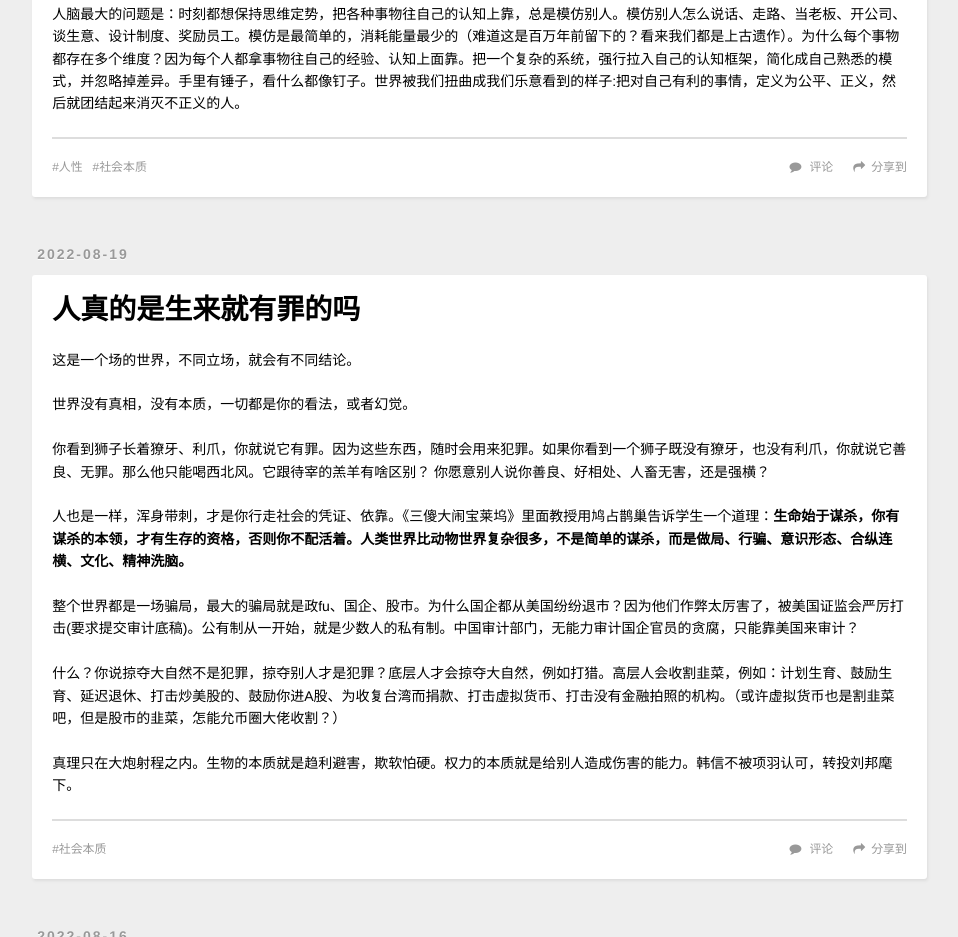
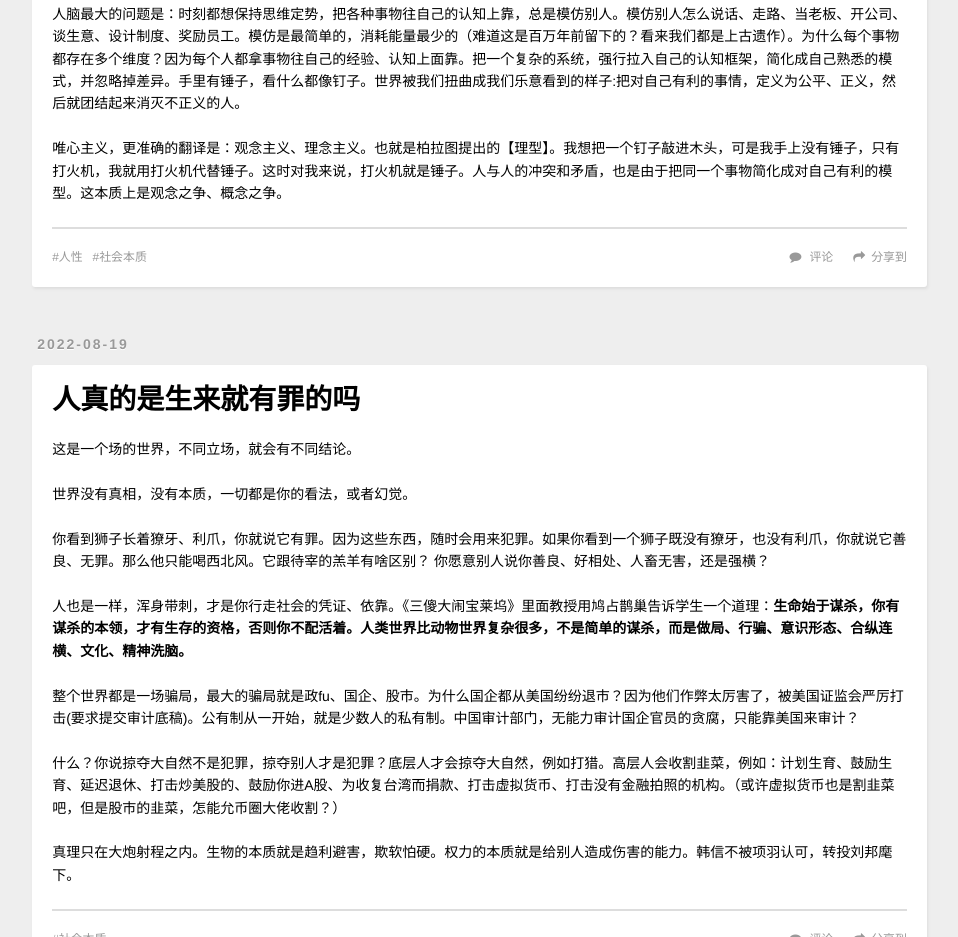
Before and after one commit to lj92458/article, a plain HTML site: page index.html in a window 1280 px wide. Shown: the part 3979-4916 px from the top of the page, without its empty margins (8-966 px from the left). Drawn offline with nearby package versions, Linux system fonts and the light colour scheme; a script that the page names is missing.

Commit message:
发表了新的文章

```diff
--- a/index.html
+++ b/index.html
@@ -117,6 +117,7 @@
 <p>作任何行业，不论你用什么手段赚钱，只要赚大钱了，都是违背天道的，老天饶不了你，你自己也不会放过自己。最起码让你开始走下坡路。这个原理太复杂了，不在这里论述。</p>
 <p>人生天地间，是很渺小的，以为自己赚的钱就是自己的，其实是立场问题、角度问题。换个角度看，这都是老天暂时交给你的。你捉到小野猪，就是你的？母猪还认为你是强盗呢。如果野猪确实太多，你抓一些，就是在替天行道。冥冥中有一种无形的力量，确保你不会太富有。这个力量被称为老天、上帝。</p>
 <p>人脑最大的问题是：时刻都想保持思维定势，把各种事物往自己的认知上靠，总是模仿别人。模仿别人怎么说话、走路、当老板、开公司、谈生意、设计制度、奖励员工。模仿是最简单的，消耗能量最少的（难道这是百万年前留下的？看来我们都是上古遗作）。为什么每个事物都存在多个维度？因为每个人都拿事物往自己的经验、认知上面靠。把一个复杂的系统，强行拉入自己的认知框架，简化成自己熟悉的模式，并忽略掉差异。手里有锤子，看什么都像钉子。世界被我们扭曲成我们乐意看到的样子:把对自己有利的事情，定义为公平、正义，然后就团结起来消灭不正义的人。</p>
+<p>唯心主义，更准确的翻译是：观念主义、理念主义。也就是柏拉图提出的【理型】。我想把一个钉子敲进木头，可是我手上没有锤子，只有打火机，我就用打火机代替锤子。这时对我来说，打火机就是锤子。人与人的冲突和矛盾，也是由于把同一个事物简化成对自己有利的模型。这本质上是观念之争、概念之争。</p>
 
 
     </div>
```
Also changed, not shown: 2022/08/26/为什么网上不教人当老板2/index.html (+2 -1 lines).
